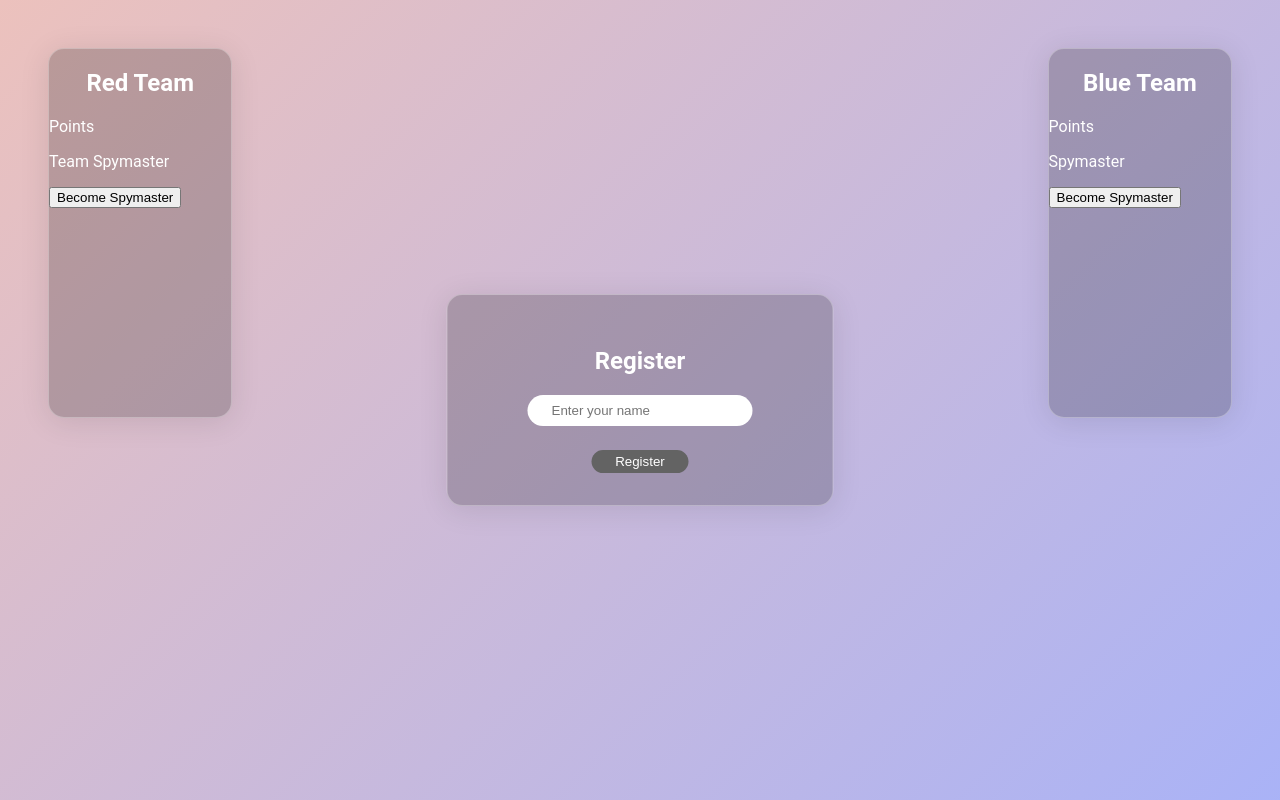
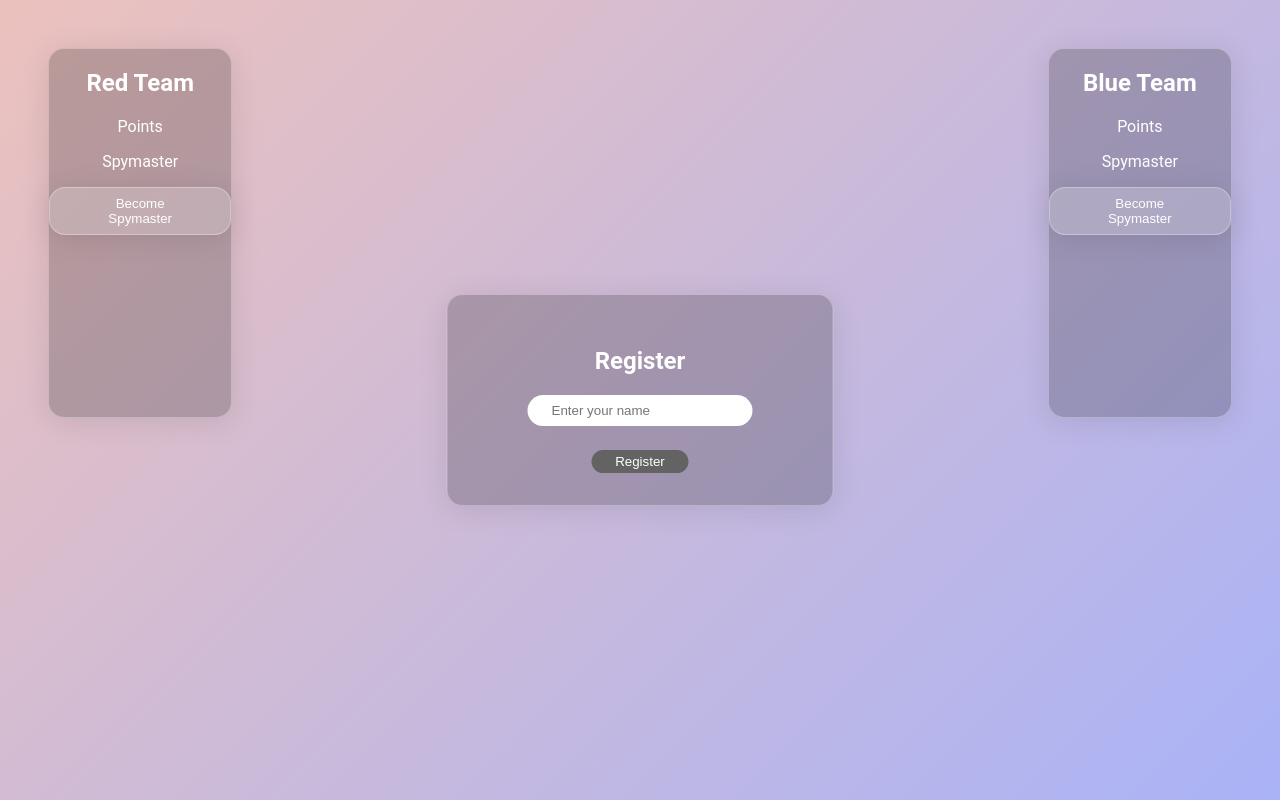
Before and after one commit to Vincent1Vincent2/codenames-node-js, a website: page public/index.html in a window 1280 px wide. Drawn offline with nearby package versions, Linux system fonts and the light colour scheme; no server answers.

Commit message:
Not both spymaster buttons worked, fixed and more styling!

```diff
--- a/public/index.html
+++ b/public/index.html
@@ -47,10 +47,9 @@
           <span id="redPoints"></span>
         </div>
         <ul id="redUser"></ul>
-        <span>Team</span>
         <span>Spymaster</span>
         <ul id="redSpymaster"></ul>
-        <button id="spymasterBtn">Become Spymaster</button>
+        <button class="spymasterBtn">Become Spymaster</button>
       </div>
       <div id="cards" class="cards"></div>
       <div class="blueTeam">
@@ -62,7 +61,7 @@
         <ul id="blueUser"></ul>
         <span>Spymaster</span>
         <ul id="blueSpymaster"></ul>
-        <button id="spymasterBtn">Become Spymaster</button>
+        <button class="spymasterBtn">Become Spymaster</button>
       </div>
     </main>
   </body>
--- a/public/main.js
+++ b/public/main.js
@@ -19,8 +19,9 @@ document.addEventListener("DOMContentLoaded", () => {
     const blueUserList = document.getElementById("blueUser");
     const redSpymaster = document.getElementById("redSpymaster");
     const blueSpymaster = document.getElementById("blueSpymaster");
-    const spymasterBtn = document.getElementById("spymasterBtn");
+    const spymasterBtns = document.getElementsByClassName("spymasterBtn");
 
+    // Clear the current lists
     redUserList.innerHTML = "";
     blueUserList.innerHTML = "";
     redSpymaster.innerHTML = "";
@@ -31,14 +32,14 @@ document.addEventListener("DOMContentLoaded", () => {
       userElement.textContent = user.name;
 
       if (index % 2 === 0) {
-        //red
+        // For teams assigned to red
         if (user.spyMaster === false) {
           redUserList.appendChild(userElement);
         } else {
           redSpymaster.appendChild(userElement);
         }
       } else {
-        //blue
+        // For teams assigned to blue
         if (user.spyMaster === false) {
           blueUserList.appendChild(userElement);
         } else {
@@ -47,8 +48,11 @@ document.addEventListener("DOMContentLoaded", () => {
       }
     });
 
-    spymasterBtn.addEventListener("click", () => {
-      socket.emit("setSpymaster", socket.id);
+    // Add event listeners to all spymaster buttons
+    Array.from(spymasterBtns).forEach((btn) => {
+      btn.addEventListener("click", () => {
+        socket.emit("setSpymaster", socket.id);
+      });
     });
   });
 
--- a/public/style.css
+++ b/public/style.css
@@ -67,10 +67,20 @@ main {
   border-radius: 16px;
   box-shadow: 0 4px 30px rgba(0, 0, 0, 0.1);
   border: 1px solid rgba(255, 255, 255, 0.3);
+  text-align: center;
 }
 
 .team {
   text-align: center;
+}
+
+.spymasterBtn {
+  background: rgba(255, 255, 255, 0.2);
+  border-radius: 16px;
+  box-shadow: 0 4px 30px rgba(0, 0, 0, 0.1);
+  border: 1px solid rgba(255, 255, 255, 0.3);
+  color: white;
+  padding: 0.5rem 3rem;
 }
 
 .cards {
@@ -91,4 +101,5 @@ main {
   background: rgba(255, 255, 255, 0.467);
   border-radius: 16px;
   border: 1px solid rgba(255, 255, 255, 0.3);
+  color: black;
 }
```
